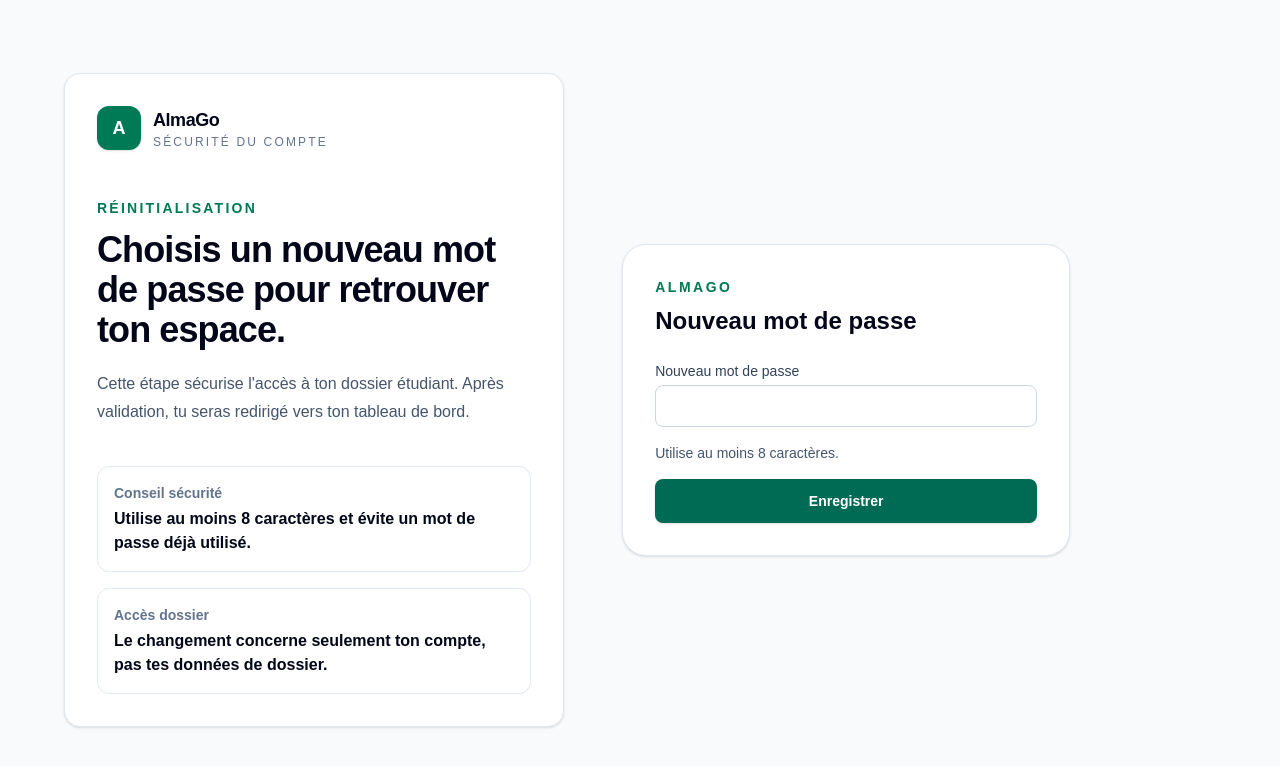
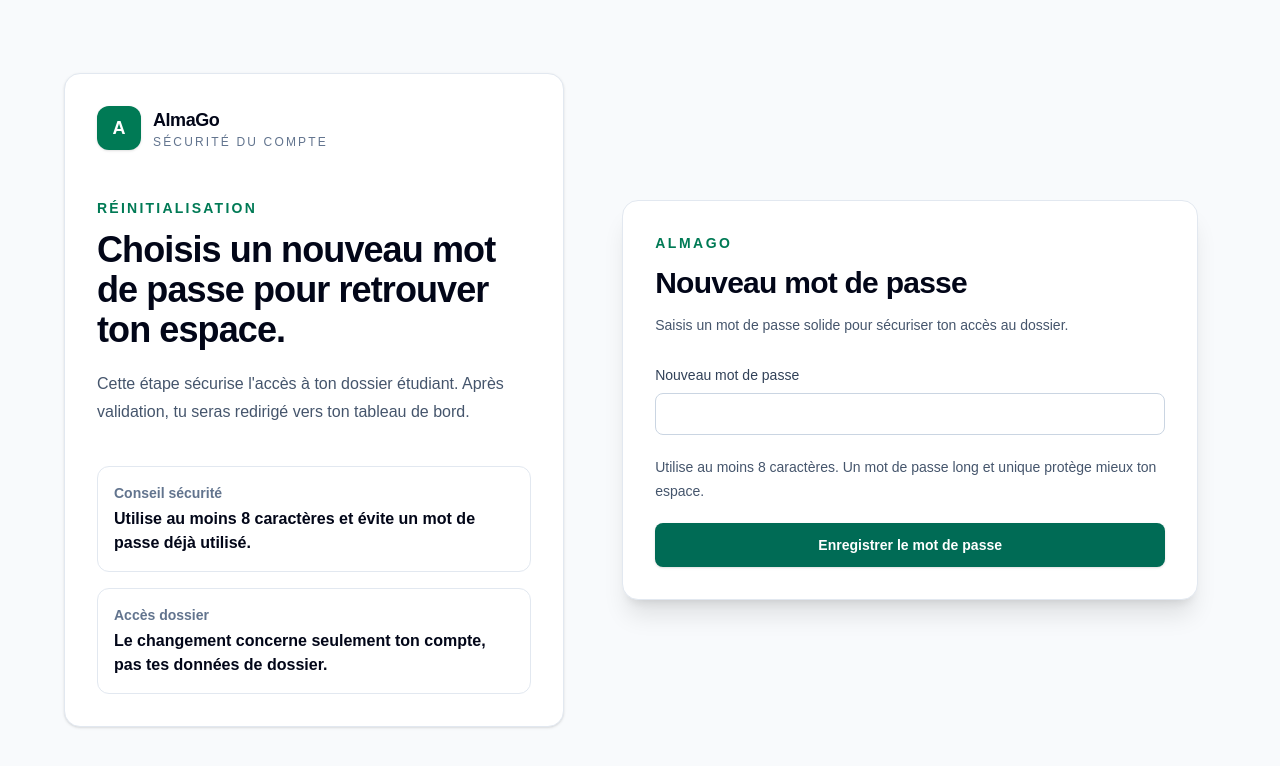
Before and after one commit to almago-platform/AlmaGo, a Next.js app: page /reset-password in a window 1280 px wide. Shown: the top 766 px of the page. Built offline with nearby package versions, Linux system fonts and the light colour scheme.

Commit message:
Refine reset password form states

```diff
--- a/src/components/auth/ResetPasswordForm.tsx
+++ b/src/components/auth/ResetPasswordForm.tsx
@@ -6,25 +6,44 @@ import { createClient } from "@/lib/supabase/client";
 import { Button } from "@/components/ui/Button";
 
 export function ResetPasswordForm() {
-  const [password, setPassword] = useState(""); const [message, setMessage] = useState(""); const [error, setError] = useState(""); const [saving, setSaving] = useState(false); const router = useRouter();
+  const [password, setPassword] = useState("");
+  const [message, setMessage] = useState("");
+  const [error, setError] = useState("");
+  const [saving, setSaving] = useState(false);
+  const router = useRouter();
+
   async function submit(event: FormEvent) {
-    event.preventDefault(); setError(""); setMessage(""); setSaving(true);
+    event.preventDefault();
+    setError("");
+    setMessage("");
+    setSaving(true);
+
     try {
       const { error: updateError } = await createClient().auth.updateUser({ password });
-      if (updateError) setError("Le lien est expiré ou invalide.");
-      else { setMessage("Mot de passe mis à jour."); setTimeout(() => router.push("/student"), 700); }
+
+      if (updateError) {
+        setError("Le lien est expiré ou invalide. Demande un nouveau lien depuis la page de connexion.");
+      } else {
+        setMessage("Mot de passe mis à jour. Redirection vers ton espace étudiant...");
+        setTimeout(() => router.push("/student"), 700);
+      }
     } catch {
-      setError("Une erreur est survenue. Réessaie.");
+      setError("Une erreur est survenue. Réessaie dans un instant.");
     } finally {
       setSaving(false);
     }
   }
+
   return (
-    <section className="w-full max-w-md rounded-3xl border border-slate-200 bg-white p-6 shadow-sm sm:p-8">
-      <p className="text-sm font-semibold uppercase tracking-[0.18em] text-emerald-700">AlmaGo</p>
-      <h1 className="mt-2 text-2xl font-semibold">Nouveau mot de passe</h1>
-      <form onSubmit={submit} className="mt-6 space-y-4">
-        <label className="block text-sm text-slate-700">
+    <section className="w-full rounded-2xl border border-slate-200 bg-white p-6 shadow-xl sm:p-8">
+      <p className="text-sm font-bold uppercase tracking-[0.18em] text-emerald-700">AlmaGo</p>
+      <h1 className="mt-3 text-3xl font-bold tracking-tight text-slate-950">Nouveau mot de passe</h1>
+      <p className="mt-3 text-sm leading-6 text-slate-600">
+        Saisis un mot de passe solide pour sécuriser ton accès au dossier.
+      </p>
+
+      <form onSubmit={submit} className="mt-7 space-y-5">
+        <label className="block text-sm font-medium text-slate-700">
           Nouveau mot de passe
           <input
             required
@@ -34,13 +53,39 @@ export function ResetPasswordForm() {
             aria-describedby="reset-password-hint"
             value={password}
             onChange={(e) => setPassword(e.target.value)}
-            className="field"
+            className="field mt-2"
           />
         </label>
-        <p id="reset-password-hint" className="text-sm text-slate-600">Utilise au moins 8 caractères.</p>
-        <p role="alert" className={error ? "text-sm text-red-700" : "sr-only"}>{error}</p>
-        <p role="status" className={message ? "text-sm text-emerald-700" : "sr-only"}>{message}</p>
-        <Button type="submit" disabled={saving} className="w-full">{saving ? "Enregistrement…" : "Enregistrer"}</Button>
+
+        <p id="reset-password-hint" className="text-sm leading-6 text-slate-600">
+          Utilise au moins 8 caractères. Un mot de passe long et unique protège mieux ton espace.
+        </p>
+
+        <p
+          role="alert"
+          className={
+            error
+              ? "rounded-lg border border-red-100 bg-red-50 px-4 py-3 text-sm font-medium text-red-700"
+              : "sr-only"
+          }
+        >
+          {error}
+        </p>
+
+        <p
+          role="status"
+          className={
+            message
+              ? "rounded-lg border border-emerald-100 bg-emerald-50 px-4 py-3 text-sm font-medium text-emerald-800"
+              : "sr-only"
+          }
+        >
+          {message}
+        </p>
+
+        <Button type="submit" disabled={saving} className="w-full justify-center">
+          {saving ? "Enregistrement..." : "Enregistrer le mot de passe"}
+        </Button>
       </form>
     </section>
   );
```
